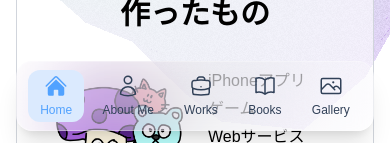
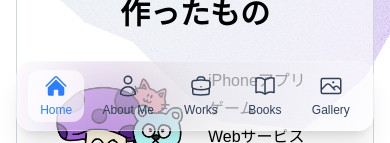
Before and after one commit to KazuhiroIto0127/omomuro.dev, a Next.js app: page / in a window 390 px wide. Shown: the part 701-844 px from the top of the page. Built offline with nearby package versions, Linux system fonts and the light colour scheme; no server answers; a web font is replaced by a local one; what tailwindcss-radix would draw is missing.

Commit message:
Revert "style: update MobileNav active link styles for better visibility"
This reverts commit 08ab855667c8431667bed78667a0d844769b0194.

```diff
--- a/components/MobileNav.tsx
+++ b/components/MobileNav.tsx
@@ -66,7 +66,7 @@ export default function MobileNav() {
                 className={clsx(
                   'flex flex-col items-center justify-center rounded-xl px-3 py-1 text-xs transition-all duration-200',
                   {
-                    'bg-blue-100 text-blue-400 backdrop-blur-sm dark:bg-white/30 dark:text-blue-300': currentRoute === link.path,
+                    'bg-white/60 text-blue-500 backdrop-blur-sm dark:bg-white/30 dark:text-blue-300': currentRoute === link.path,
                     'text-slate-700 hover:bg-white/20 hover:backdrop-blur-sm dark:text-slate-300 dark:hover:bg-white/10': currentRoute !== link.path,
                   }
                 )}
```
